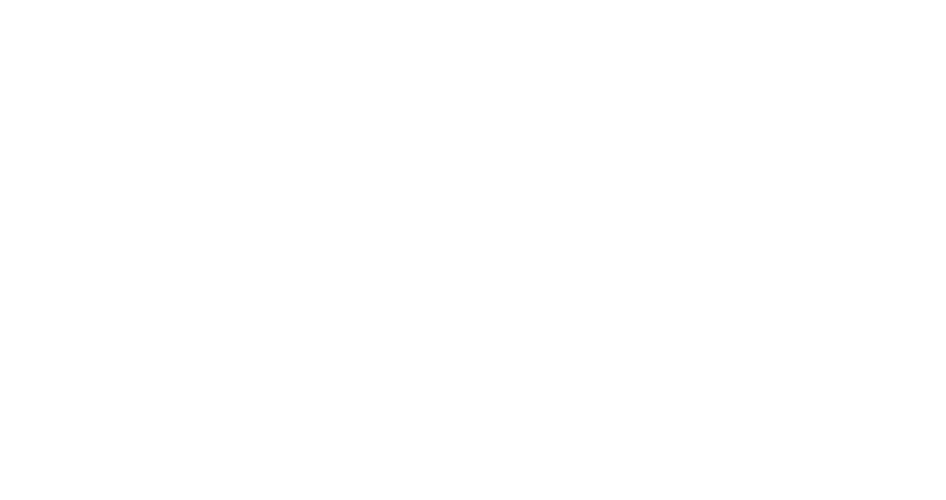
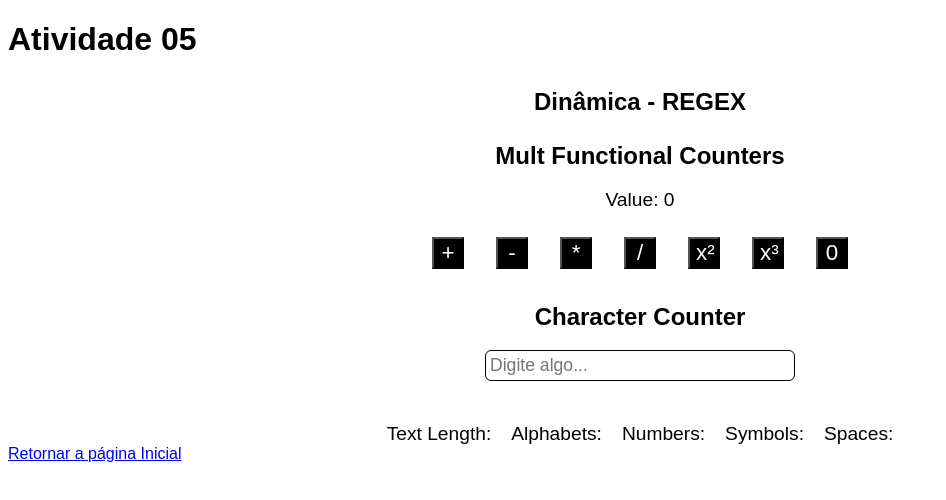
Before and after one commit to caioramineli/react-fatec, a React (Create React App) app: page /atividade05 in a window 1280 px wide. Before the commit this address had no page. Shown: the top 500 px of the page, without its empty margins (0-946 px from the left). Built offline with nearby package versions, Linux system fonts and the light colour scheme.

Commit message:
semana 5 em andamento

```diff
--- a/src/Home.jsx
+++ b/src/Home.jsx
@@ -23,6 +23,10 @@
                     <li>
                         <Link to="/atividade04">Atividade 4</Link>
                     </li>
+
+                    <li>
+                        <Link to="/atividade05">Atividade 5</Link>
+                    </li>
                 </ul>
             </nav>
         </>
--- /dev/null
+++ b/src/components/atividade05/Buttons.jsx
@@ -0,0 +1,49 @@
+import { useState } from "react";
+
+export default function Regex() {
+
+    const [resultado, setResultado] = useState(0);
+
+    const somar = () => {
+        setResultado(resultado + 1);
+    };
+
+    const subtrair = () => {
+        setResultado(resultado - 1);
+    };
+
+    const multiplicar = () => {
+        setResultado(resultado * 2);
+    };
+
+    const dividir = () => {
+        setResultado(resultado / 2);
+    };
+
+    const quadrado = () => {
+        setResultado(resultado * resultado);
+    };
+
+    const cubo = () => {
+        setResultado(resultado * resultado * resultado);
+    };
+
+    const zerar = () => {
+        setResultado(0);
+    };
+
+    return (
+        <>
+            <span>Value: {resultado}</span>
+            <div id="container-buttons">
+                <button onClick={somar}>+</button>
+                <button onClick={subtrair}>-</button>
+                <button onClick={multiplicar}>*</button>
+                <button onClick={dividir}>/</button>
+                <button onClick={quadrado}>x²</button>
+                <button onClick={cubo}>x³</button>
+                <button onClick={zerar}>0</button>
+            </div>
+        </>
+    )
+}
--- /dev/null
+++ b/src/components/atividade05/Regex.jsx
@@ -0,0 +1,26 @@
+import Buttons from "./Buttons"
+// import { useState } from "react";
+
+export default function Regex() {
+
+    return (
+        <div id="container-regex">
+
+            <h2>Dinâmica - REGEX</h2>
+            <h2>Mult Functional Counters</h2>
+
+            <Buttons />
+
+            <h2>Character Counter</h2>
+            <input type="text" placeholder="Digite algo..." />
+
+            <div id="container-contadores">
+                <span>Text Length: { }</span>
+                <span>Alphabets: { }</span>
+                <span>Numbers: { }</span>
+                <span>Symbols: { }</span>
+                <span>Spaces: { }</span>
+            </div>
+        </div>
+    )
+}
--- /dev/null
+++ b/src/components/atividade05/index.jsx
@@ -0,0 +1,16 @@
+import "./style.css"
+import Regex from "./Regex";
+// import Teste from "./teste"
+import { Link } from 'react-router-dom';
+
+
+export default function Atividade05() {
+    return (
+        <>
+            <h1>Atividade 05</h1>
+            <Regex />
+            {/* <Teste /> */}
+            <Link to="/">Retornar a página Inicial</Link>
+        </>
+    )
+}
--- /dev/null
+++ b/src/components/atividade05/style.css
@@ -0,0 +1,40 @@
+#container-regex {
+    display: flex;
+    flex-direction: column;
+    align-items: center;
+    gap: 10px;
+}
+
+#container-regex span {
+    font-size: 1.2rem;
+}
+
+#container-regex #container-buttons {
+    display: flex;
+    gap: 2rem;
+    margin-top: 1rem;
+    margin-bottom: 1rem;
+}
+
+#container-regex #container-buttons button {
+    background-color: black;
+    color: white;
+    width: 2rem;
+    height: 2rem;
+    font-size: 1.4rem;
+}
+
+#container-regex input {
+    font-size: 1.1rem;
+    width: 300px;
+    border: 1px solid black;
+    border-radius: 6px;
+    padding: 4px;
+}
+
+#container-regex #container-contadores {
+    margin-top: 2rem;
+    display: flex;
+    align-items: center;
+    gap: 20px;
+}
--- /dev/null
+++ b/src/components/atividade05/teste.jsx
@@ -0,0 +1,19 @@
+// import { useState } from "react";
+// export default function App() {
+//     const [selectedOption, setSelectedOption] = useState("");
+//     const handleSelectChange = (e) => {
+//         // event => e
+//         setSelectedOption(e.target.value);
+//     };
+//     return (
+//         <>
+//             <select value={selectedOption} onChange={handleSelectChange}>
+//                 <option value="">Selecione uma opção</option>
+//                 <option value="option1">Opção 1</option>
+//                 <option value="option2">Opção 2</option>
+//                 <option value="option3">Opção 3</option>
+//             </select>
+//             <p>Opção selecionada: {selectedOption}</p>
+//         </>
+//     );
+// }
--- a/src/minhasRotas.jsx
+++ b/src/minhasRotas.jsx
@@ -4,6 +4,7 @@
 import Atividade02 from './components/atividade02/Atividade02';
 import Atividade03 from './components/atividade03/index';
 import Atividade04 from './components/atividade04/index';
+import Atividade05 from './components/atividade05/';
 
 export default function MinhasRotas() {
     return (
@@ -15,6 +16,7 @@
                     <Route path="/atividade02" element={<Atividade02 />} />
                     <Route path="/atividade03" element={<Atividade03 />} />
                     <Route path="/atividade04" element={<Atividade04 />} />
+                    <Route path="/atividade05" element={<Atividade05 />} />
                 </Routes>
             </BR>
         </>
```
